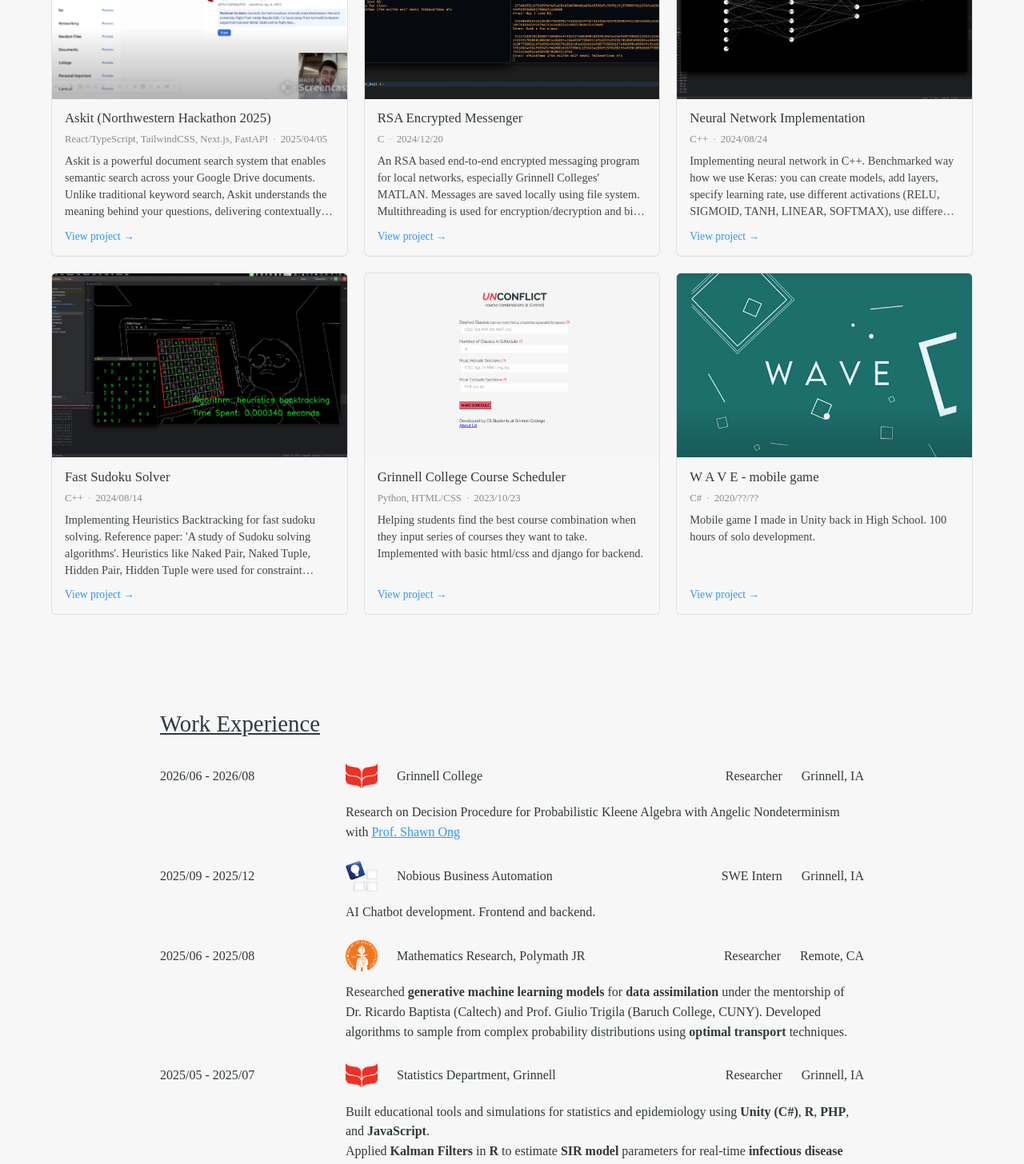
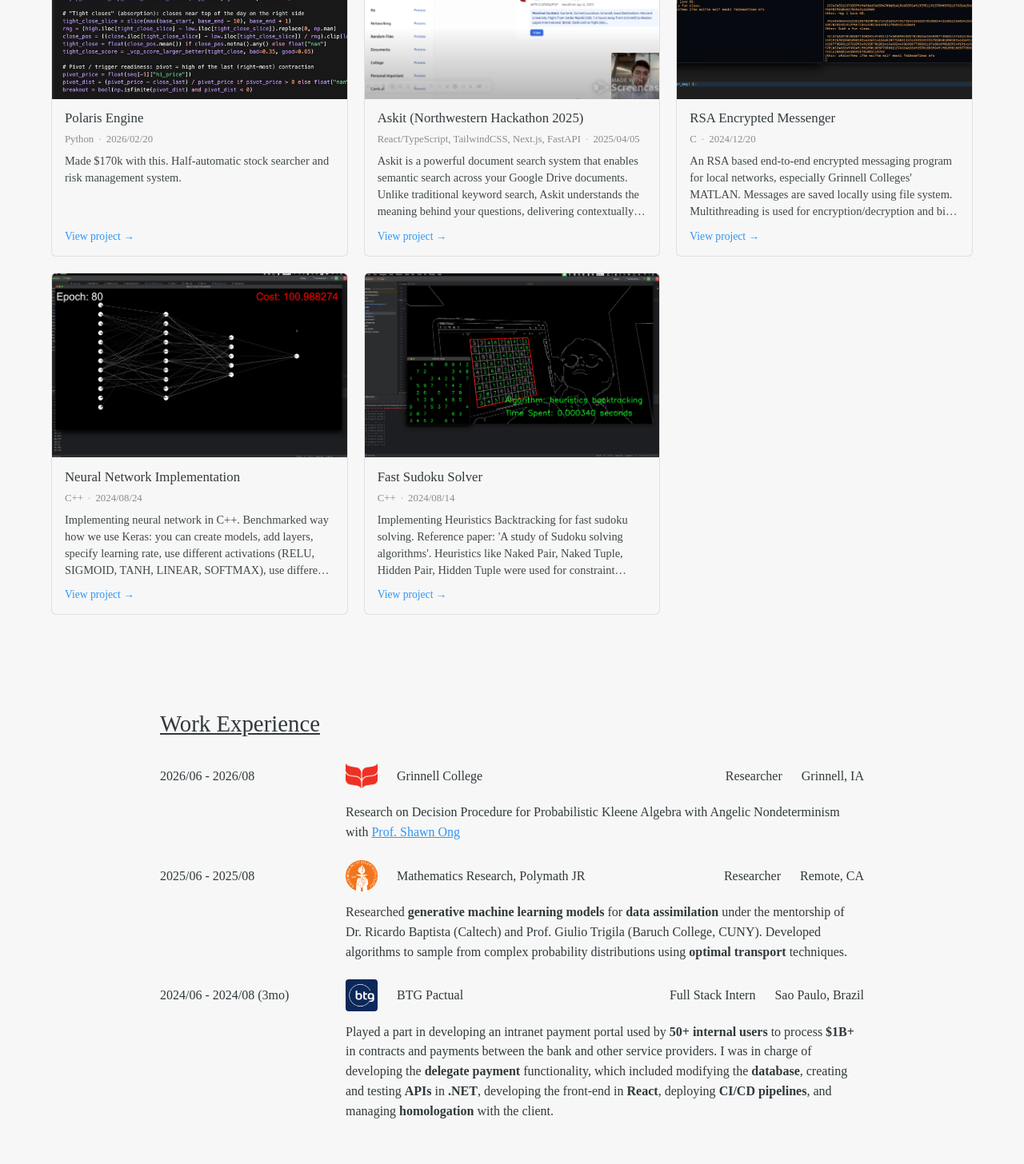
Before and after one commit to Quinsh/gunwookim, a React (Create React App) app: page / in a window 1280 px wide. Shown: the part 1240-2696 px from the top of the page at 80% size. Built offline with nearby package versions, Linux system fonts and the light colour scheme; a web font is replaced by a local one.

Commit message:
added some project

```diff
--- a/src/mainpage/Projects.js
+++ b/src/mainpage/Projects.js
@@ -5,6 +5,16 @@
 
 const Projects = () => {
     const projects = [
+        {
+            title: 'Polaris Engine',
+            languages: 'Python',
+            linesOfCode: '5000+ lines',
+            date: '2026/02/20',
+            description:
+                'Made $170k with this. Half-automatic stock searcher and risk management system.',
+            projectLink: 'https://github.com/Quinsh/polaris_engine',
+            image: process.env.PUBLIC_URL + '/images/projects/polaris_engine.jpg',
+        },
         {
             title: 'Askit (Northwestern Hackathon 2025)',
             languages: 'React/TypeScript, TailwindCSS, Next.js, FastAPI',
@@ -45,25 +55,6 @@
             projectLink: 'https://github.com/Quinsh/FastSudokuSolver',
             image: process.env.PUBLIC_URL + '/images/projects/sudoku-solver.png',
         },
-        {
-            title: 'Grinnell College Course Scheduler',
-            languages: 'Python, HTML/CSS',
-            linesOfCode: '1322 lines',
-            date: '2023/10/23',
-            description:
-                'Helping students find the best course combination when they input series of courses they want to take. Implemented with basic html/css and django for backend.',
-            projectLink: 'https://github.com/Quinsh/unconflict',
-            image: process.env.PUBLIC_URL + '/images/projects/unconflict-grinnell.png',
-        },
-        {
-            title: 'W A V E - mobile game',
-            languages: 'C#',
-            linesOfCode: '???? lines',
-            date: '2020/??/??',
-            description: 'Mobile game I made in Unity back in High School. 100 hours of solo development.',
-            projectLink: 'https://www.youtube.com/watch?v=MsnWCGpVDLE&t=74s',
-            image: process.env.PUBLIC_URL + '/images/projects/wave-game.png',
-        },
     ];
 
     return (
--- a/src/mainpage/WorkExperience.js
+++ b/src/mainpage/WorkExperience.js
@@ -18,14 +18,6 @@
             logo: process.env.PUBLIC_URL + '/images/companies/grinnell.png'
         },
         {
-            period: '2025/09 - 2025/12',
-            company: 'Nobious Business Automation',
-            position: 'SWE Intern',
-            location: 'Grinnell, IA',
-            description: 'AI Chatbot development. Frontend and backend.',
-            logo: process.env.PUBLIC_URL + '/images/companies/Nobious.png'
-        },
-        {
             period: '2025/06 - 2025/08',
             company: 'Mathematics Research, Polymath JR',
             position: 'Researcher',
@@ -37,19 +29,19 @@
             ),
             logo: process.env.PUBLIC_URL + '/images/companies/caltech.png'
         },
-        {
-            period: '2025/05 - 2025/07',
-            company: 'Statistics Department, Grinnell',
-            position: 'Researcher',
-            location: 'Grinnell, IA',
-            description: (
-                <>
-                    Built educational tools and simulations for statistics and epidemiology using <b>Unity (C#)</b>, <b>R</b>, <b>PHP</b>, and <b>JavaScript</b>.<br/>
-                    Applied <b>Kalman Filters</b> in <b>R</b> to estimate <b>SIR model</b> parameters for real-time <b>infectious disease modeling</b>.
-                </>
-            ),
-            logo: process.env.PUBLIC_URL + '/images/companies/grinnell.png'
-        },
+        // {
+        //     period: '2025/05 - 2025/07',
+        //     company: 'Statistics Department, Grinnell',
+        //     position: 'Researcher',
+        //     location: 'Grinnell, IA',
+        //     description: (
+        //         <>
+        //             Built educational tools and simulations for statistics and epidemiology using <b>Unity (C#)</b>, <b>R</b>, <b>PHP</b>, and <b>JavaScript</b>.<br/>
+        //             Applied <b>Kalman Filters</b> in <b>R</b> to estimate <b>SIR model</b> parameters for real-time <b>infectious disease modeling</b>.
+        //         </>
+        //     ),
+        //     logo: process.env.PUBLIC_URL + '/images/companies/grinnell.png'
+        // },
         {
             period: '2024/06 - 2024/08 (3mo)',
             company: 'BTG Pactual',
```
Also changed, not shown: public/images/projects/polaris_engine.jpg (added).
